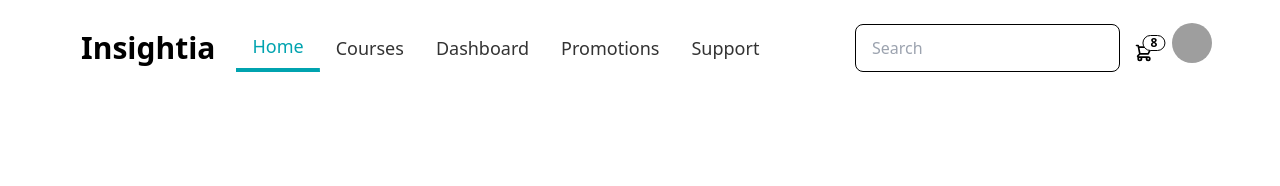
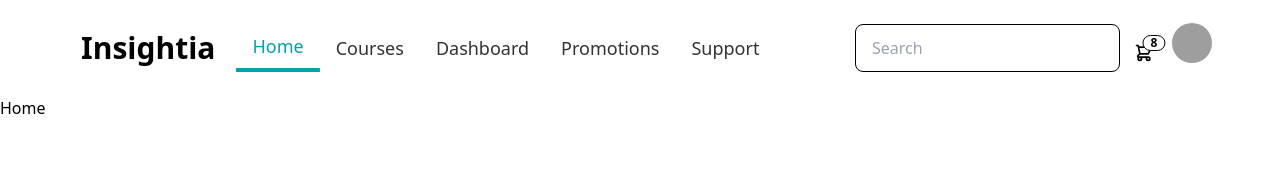
Before and after one commit to noahwillson/Insightia, a React (Vite) app: page / in a window 1280 px wide. Shown: the top 186 px of the page. Built offline with nearby package versions, Linux system fonts and the light colour scheme; grey boxes are pictures that could not be loaded.

Commit message:
Routes: added home page

```diff
--- a/src/App.tsx
+++ b/src/App.tsx
@@ -1,12 +1,13 @@
 import { Route, Routes } from "react-router-dom";
 import Navbar from "./layout/Navbar";
+import Home from "./pages/Home";
 
 function App() {
   return (
     <>
       <Navbar />
       <Routes>
-        <Route />
+        <Route path="/" element={<Home />} />
       </Routes>
     </>
   );
--- a/src/main.tsx
+++ b/src/main.tsx
@@ -1,4 +1,3 @@
-import React from "react";
 import ReactDOM from "react-dom/client";
 import App from "./App.tsx";
 import "./index.css";
```
